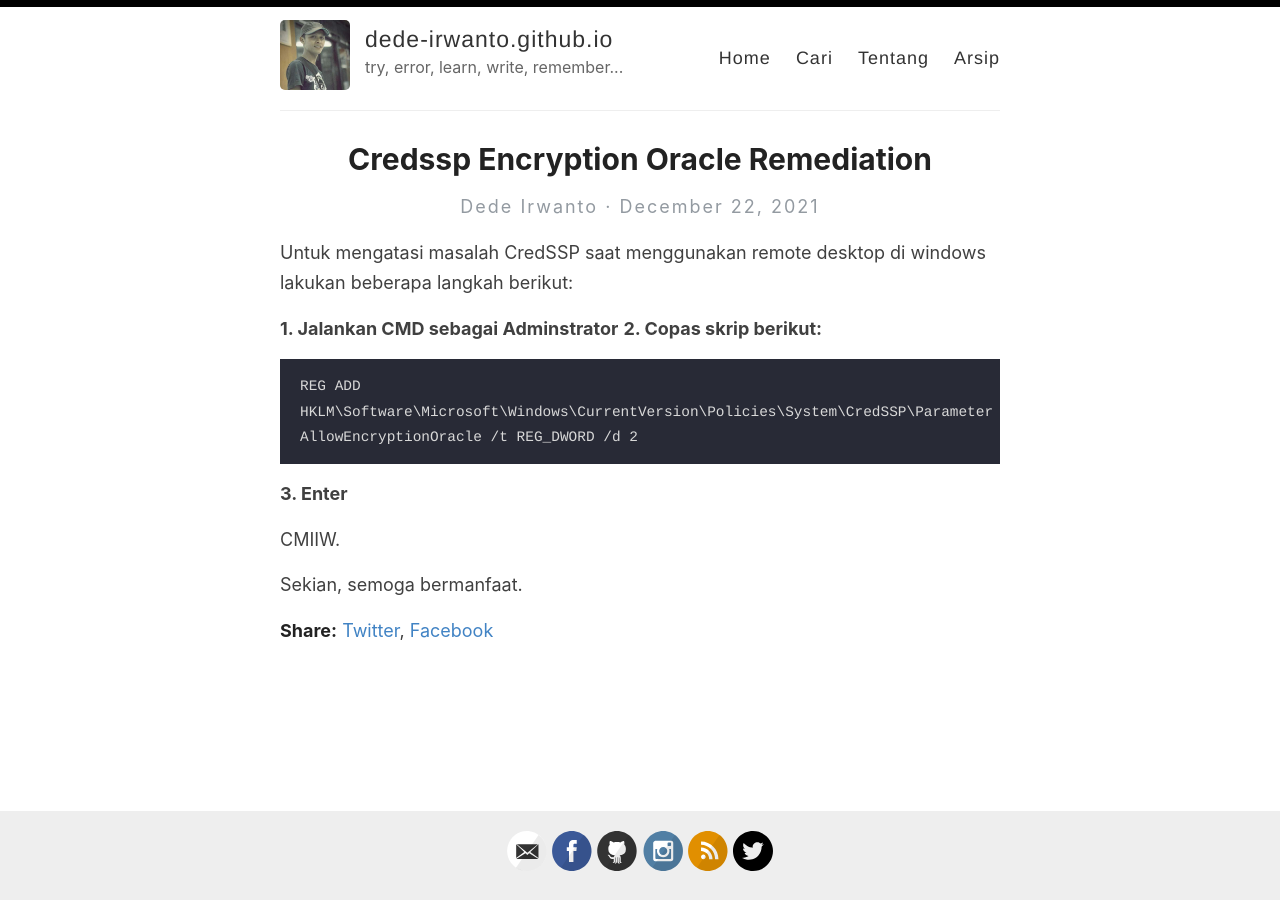
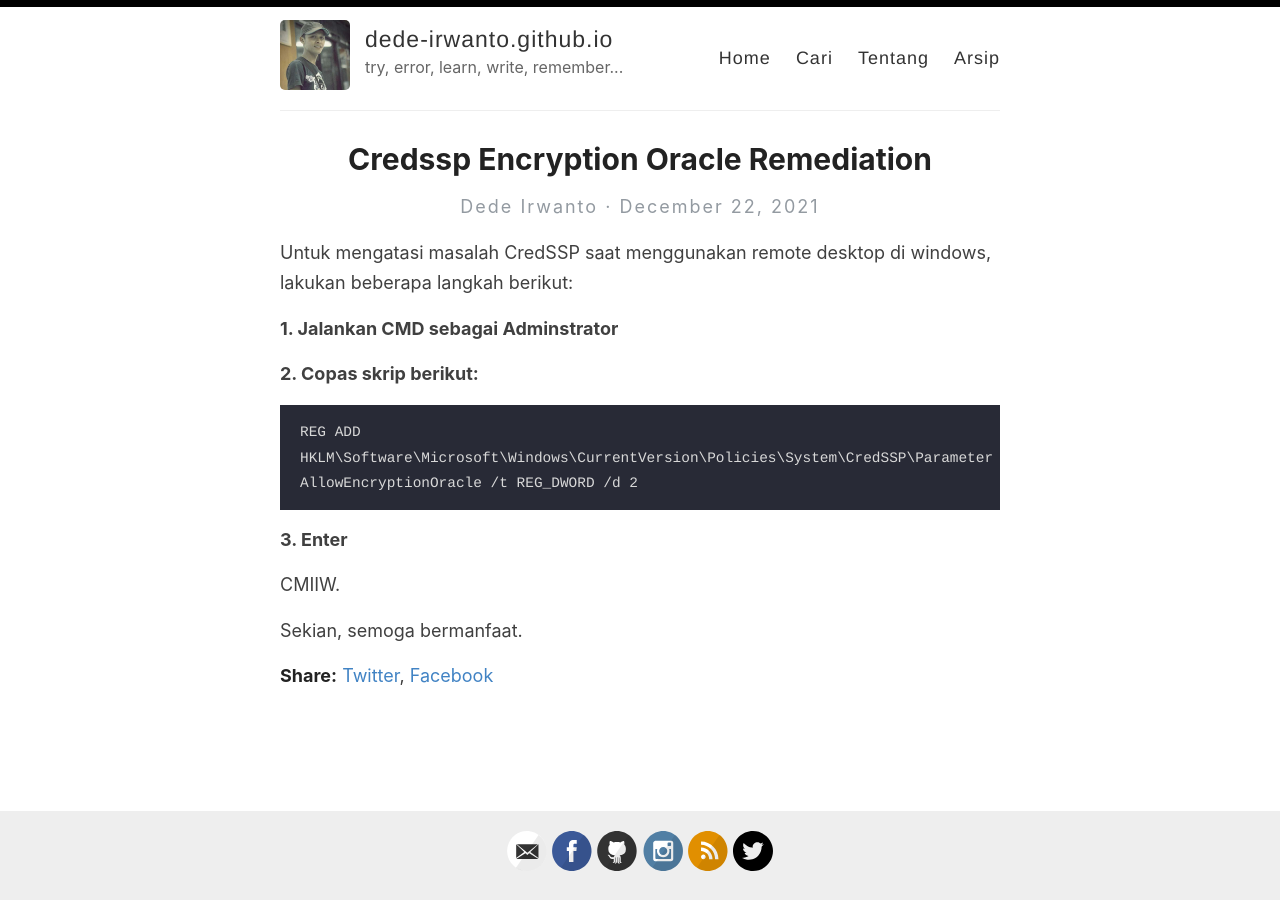
Before and after one commit to dede-irwanto/dede-irwanto.github.io, a Jekyll site: the page built from _posts/2021-12-22-credssp-encryption-oracle-remediation.md, in a window 1280 px wide. Built offline with Jekyll 4.4.1, drawn with Linux system fonts in a browser that asks for light colours; comment, search, counter and statistics services are not loaded.

```diff
--- a/_posts/2021-12-22-credssp-encryption-oracle-remediation.md
+++ b/_posts/2021-12-22-credssp-encryption-oracle-remediation.md
@@ -1,9 +1,10 @@
 ---
 layout: post
 ---
-Untuk mengatasi masalah CredSSP saat menggunakan remote desktop di windows lakukan beberapa langkah berikut:
+Untuk mengatasi masalah CredSSP saat menggunakan remote desktop di windows, lakukan beberapa langkah berikut:
 
 **1. Jalankan CMD sebagai Adminstrator**
+
 **2. Copas skrip berikut:**
 
     REG ADD
```
